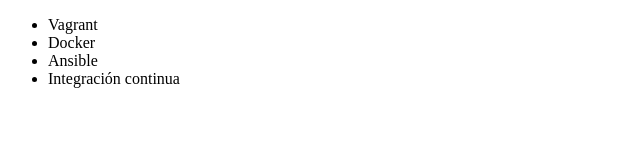
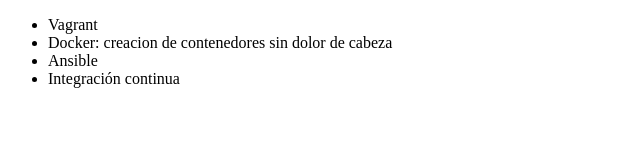
Before and after one commit to MelViP/GitPractice1, a plain HTML site: page index.html in a window 1280 px wide. Shown: the whole page, without its empty margins (0-640 px from the left). Drawn offline with Linux system fonts and the light colour scheme.

Commit message:
corrigiendo nombre de curso de Docker

```diff
--- a/index.html
+++ b/index.html
@@ -7,7 +7,7 @@
 <body>
      <ul>
          <li> Vagrant </li>
-         <li> Docker </li>
+         <li> Docker: creacion de contenedores sin dolor de cabeza </li>
          <li> Ansible </li>
          <li> Integración continua </li>
      </ul>
```
